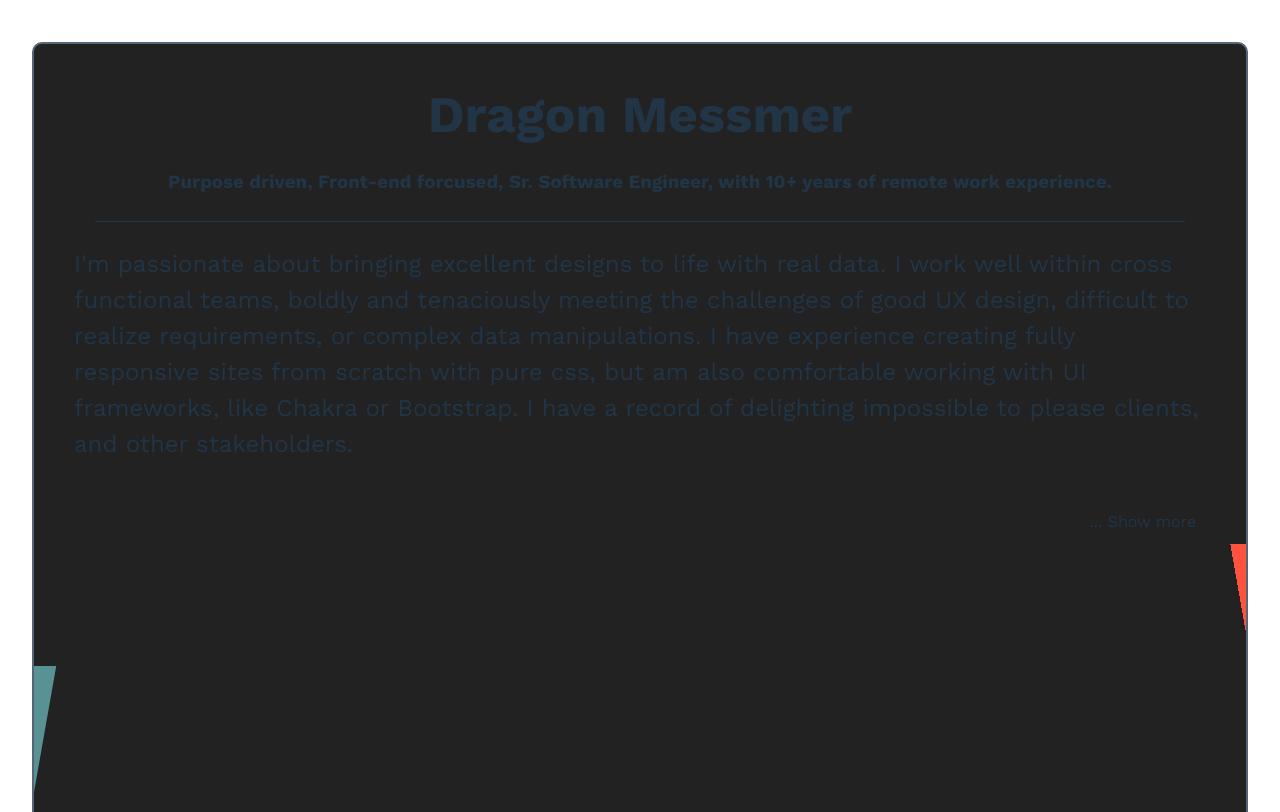
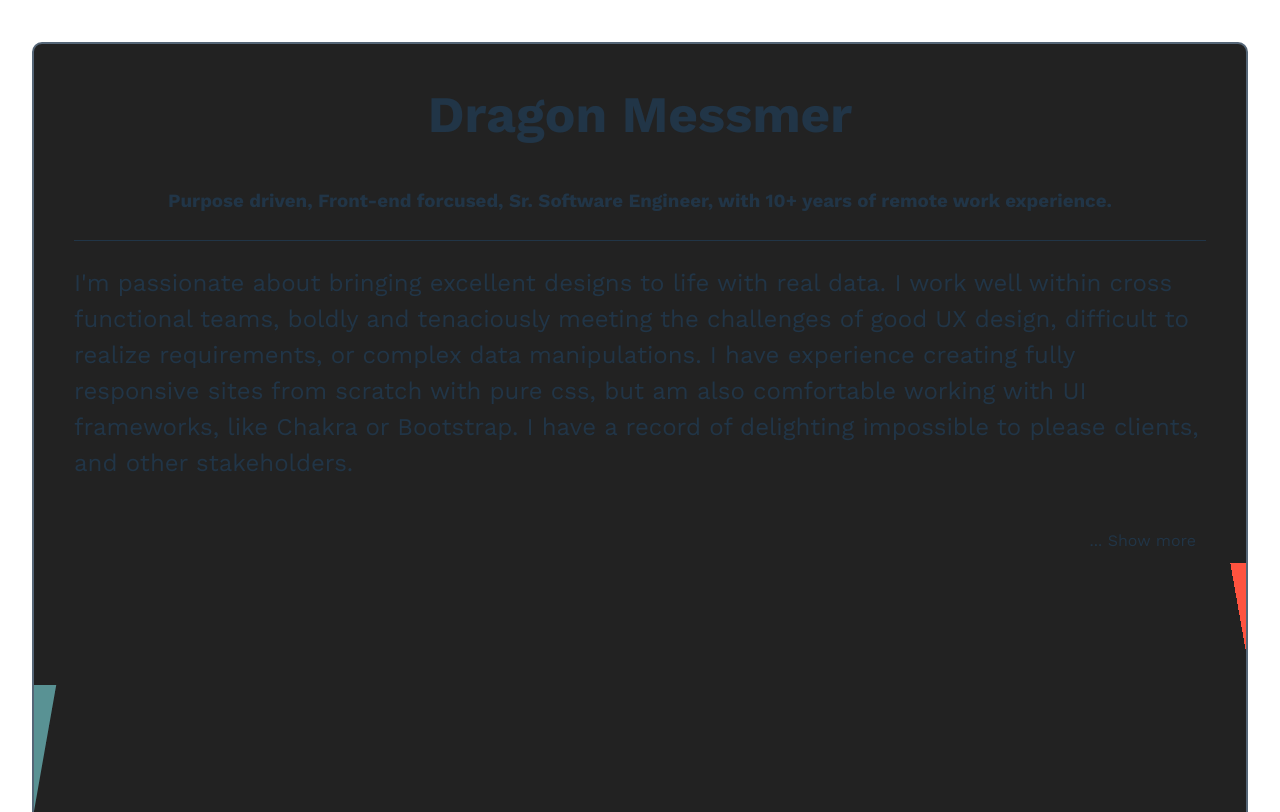
Before and after one commit to skullyflower/hire-dragon, a React (Vite) app: page / in a window 1280 px wide. Shown: the top 812 px of the page. Built offline with nearby package versions, Linux system fonts and the light colour scheme.

Commit message:
h3 width display

```diff
--- a/src/HireMe/HireMe.scss
+++ b/src/HireMe/HireMe.scss
@@ -41,8 +41,7 @@ html * {
     margin:10px;
   }
   h3{
-    width:90%;
-    margin:auto;
+    margin-inline: 40px;
     text-align: center;
     padding-block:25px;
     border-bottom: 1px solid;
```
